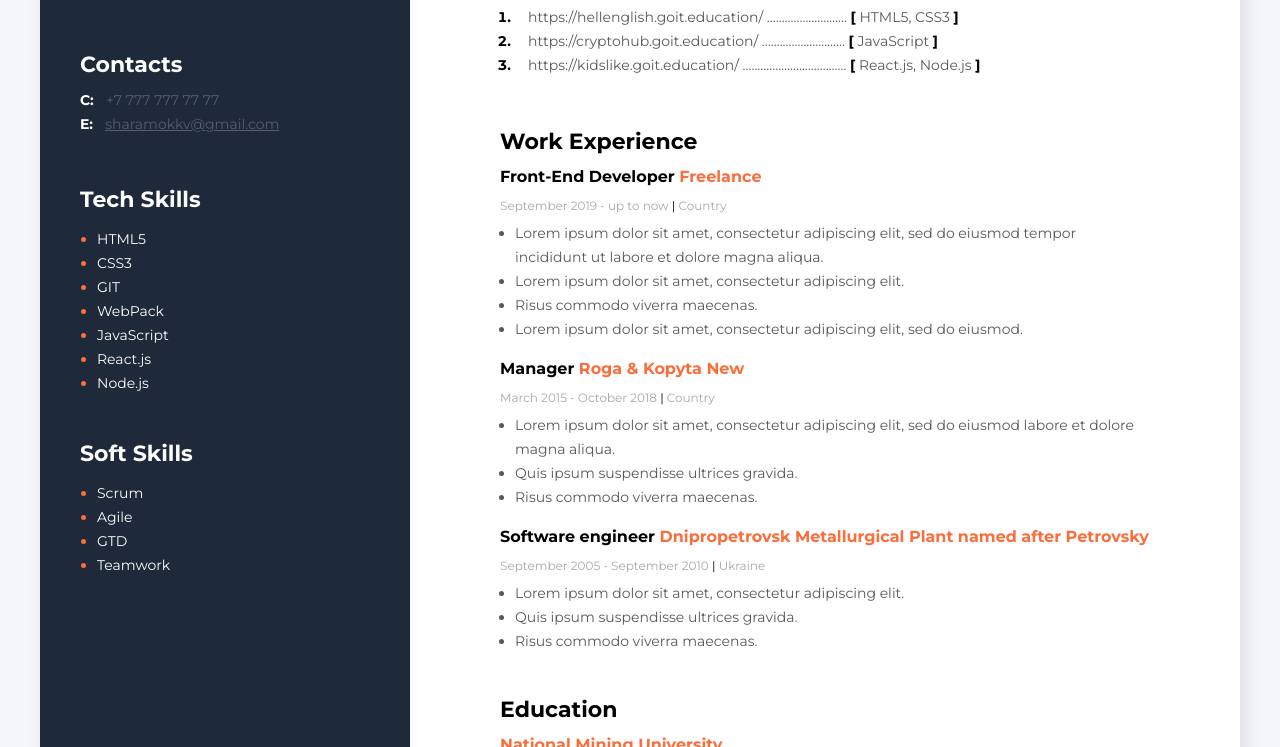
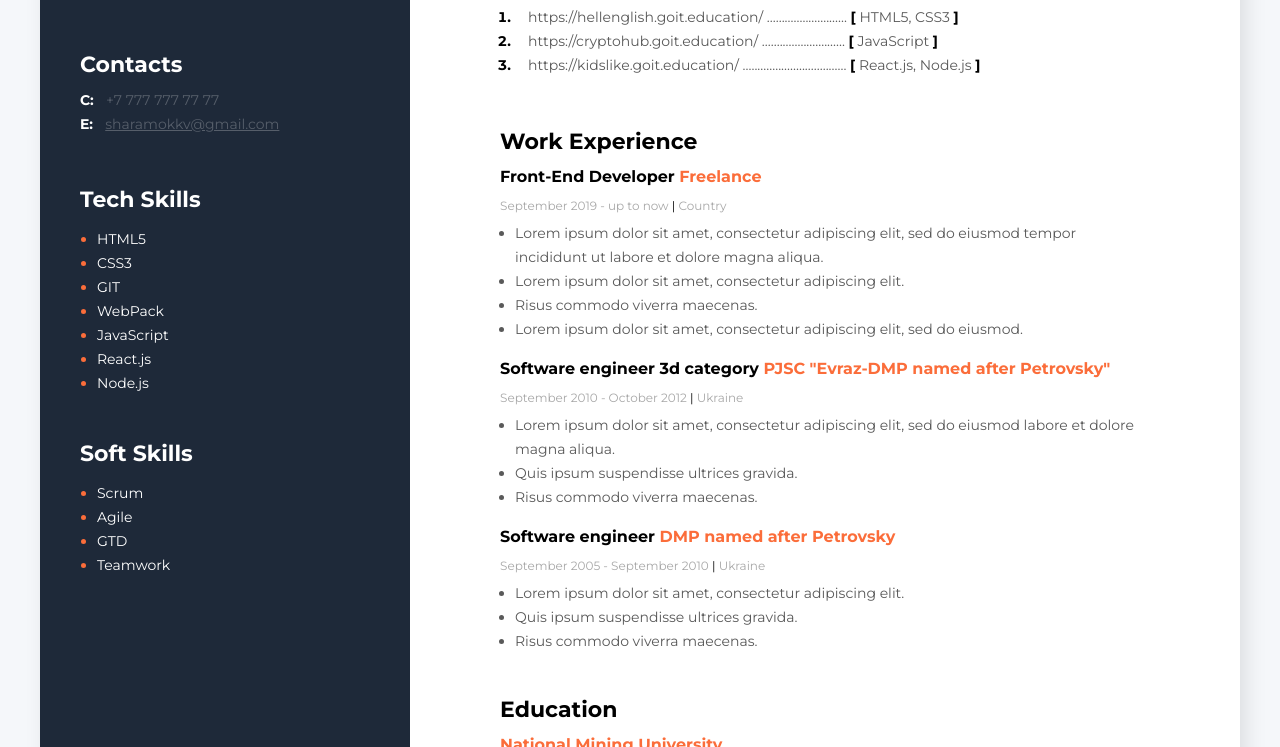
Before and after one commit to sharmik-dotcom/marathon-work, a plain HTML site: page index.html in a window 1280 px wide. Shown: the part 453-1200 px from the top of the page. Drawn offline with Linux system fonts and the light colour scheme.

Commit message:
Изменяет заголовки в секции Work Experience

```diff
--- a/index.html
+++ b/index.html
@@ -82,8 +82,8 @@
 
                 <!--Company2 container-->
                 <div class="work-experience-company">
-                    <h4 class="main-content-title2"><span class="main-content-title2-position">Manager</span> Roga & Kopyta New</h4>
-                    <p class="main-content-periodplaceinfo">March 2015 - October 2018 <span class="main-content-periodplaceinfo-separator">|</span> Country</p>
+                    <h4 class="main-content-title2"><span class="main-content-title2-position">Software engineer 3d category</span> PJSC "Evraz-DMP named after Petrovsky"</h4>
+                    <p class="main-content-periodplaceinfo">September 2010 - October 2012 <span class="main-content-periodplaceinfo-separator">|</span> Ukraine</p>
                     <ul class="work-experience-list">
                         <li class="work-experience-item"><span class="work-experience-text">Lorem ipsum dolor sit amet, consectetur adipiscing elit, sed do eiusmod labore et dolore magna aliqua.</span></li>
                         <li class="work-experience-item"><span class="work-experience-text">Quis ipsum suspendisse ultrices gravida.</span></li>
@@ -93,8 +93,7 @@
 
                 <!--Company1 container-->
                 <div class="work-experience-company">
-                    <h4 class="main-content-title2"><span class="main-content-title2-position">Software engineer</span> Dnipropetrovsk
-                        Metallurgical Plant named after Petrovsky</h4>
+                    <h4 class="main-content-title2"><span class="main-content-title2-position">Software engineer</span> DMP named after Petrovsky</h4>
                     <p class="main-content-periodplaceinfo">September 2005 - September 2010 <span
                             class="main-content-periodplaceinfo-separator">|</span> Ukraine</p>
                     <ul class="work-experience-list">
```
